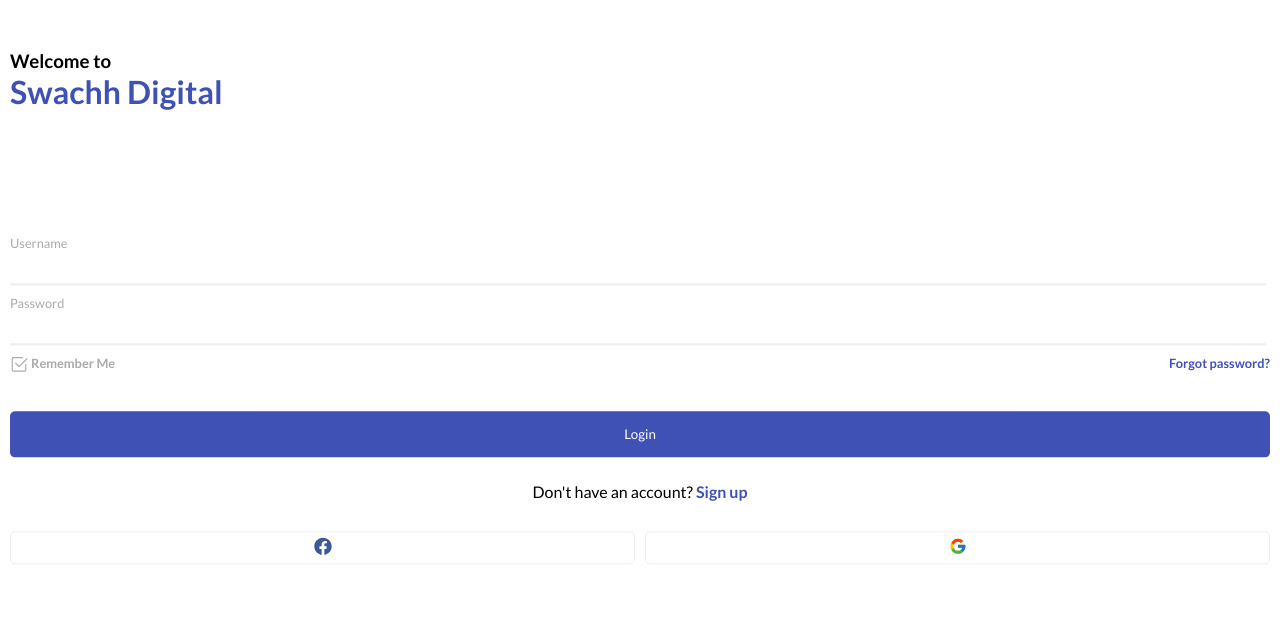
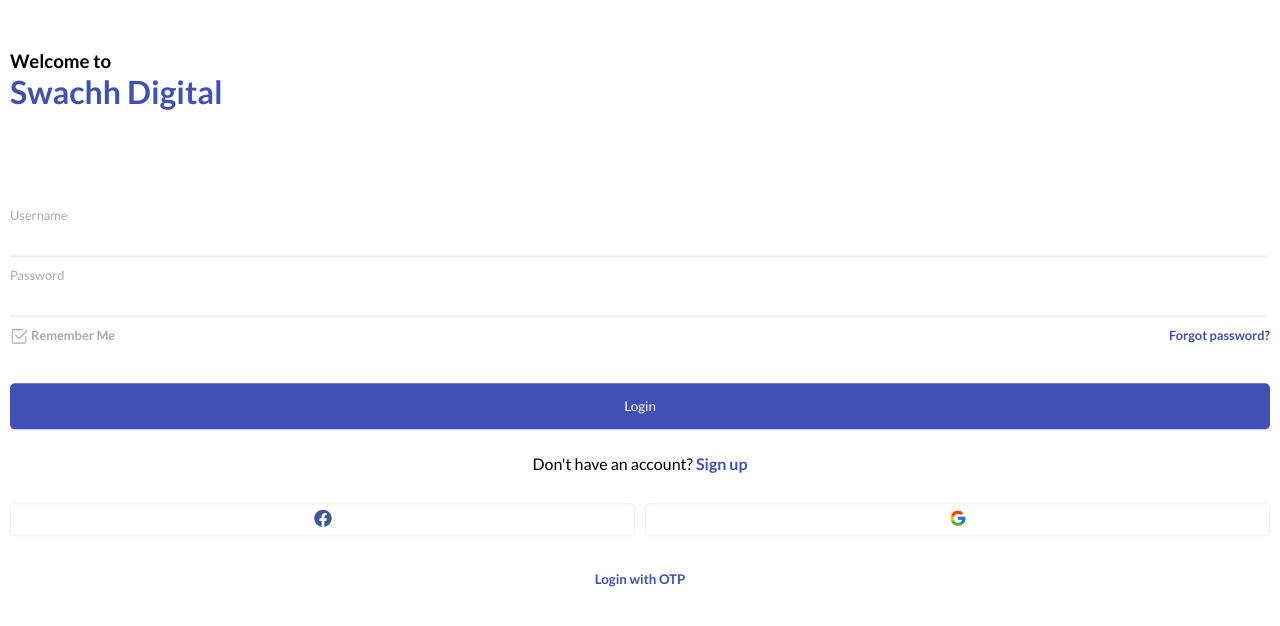
Before and after one commit to sivaprakashravi/swachh-digital-admin, a React (Create React App) app: page / in a window 1280 px wide. Shown: the top 626 px of the page. Built offline with nearby package versions, Linux system fonts and the light colour scheme.

Commit message:
otp login updated

```diff
--- a/src/modules/login/login.component.js
+++ b/src/modules/login/login.component.js
@@ -8,12 +8,13 @@
     constructor(props) {
         super(props);
         this.state = {
+            isOTPControl: false,
+            rememberMe: false
         };
     }
 
-    controls() {
+    userNameControls() {
         return (
-            <div className="controls">
             <ul>
                 <li>
                     <label>Username</label>
@@ -23,11 +24,34 @@
                     <label>Password</label>
                     <input type="password" />
                 </li>
-                    <li><span><BsCheckBox size="18" /><label>Remember Me</label></span><a className="fp" href="http://#">Forgot password?</a></li>
+                <li><span onClick={() => {
+                    this.setState({rememberMe: !this.state.rememberMe})
+                }}><BsCheckBox size="18" color={this.state.rememberMe ? '#3f51b5': null} /><label>Remember Me</label></span><a className="fp" href="http://#">Forgot password?</a></li>
                 <li><button className="primary">Login</button></li>
                 <li className="sign-up">Don't have an account? <a href="http://#">Sign up</a></li>
             </ul>
+        )
+    }
+
+    otpControls() {
+        return (
+            <ul>
+                <li>
+                    <label>Mobile Number</label>
+                    <input type="text" />
+                </li>
+                <li><button className="primary">Request OTP</button></li>
+                <li className="sign-up">Don't have an account? <a href="http://#">Sign up</a></li>
+            </ul>
+        )
+    }
+
+    controls() {
+        return (
+            <div className="controls">
+                {this.state.isOTPControl ? this.otpControls() : this.userNameControls()}
                 {this.externalControls()}
+                {this.switchControls()}
             </div>)
     }
 
@@ -36,6 +60,16 @@
             <div className="external-auth">
                 <button><FaFacebook size="18" color="#3b5998" /></button>
                 <button><FcGoogle size="18" /></button>
+            </div>
+        )
+    }
+
+    switchControls() {
+        return (
+            <div className="otp">
+                <button onClick={() => {
+                    this.setState({isOTPControl: !this.state.isOTPControl})
+                }}>Login with {this.state.isOTPControl ? 'Username' : 'OTP'}</button>
             </div>
         )
     }
--- a/src/modules/login/login.style.scss
+++ b/src/modules/login/login.style.scss
@@ -27,10 +27,14 @@
     transform: translate(-50%, -50%);
     width: calc(100% - 20px);
     margin: 10px;
+    .external-auth, .otp {
+        button {
+            padding: 5px;
+            margin-top: 20px;
+        }
+    }
     .external-auth {
       button {
-        padding: 5px;
-        margin-top: 20px;
         border: 1px solid $border-grey;
         border-radius: 5px;
         width: calc(50% - 5px);
@@ -42,6 +46,14 @@
           margin-left: 5px;
         }
       }
+    }
+    .otp {
+        text-align: center;
+        margin-top: 10px;
+        button {
+            color: $primary;
+            font-weight: bold;
+        }
     }
     ul {
       li {
```
Lines whose indentation alone changed are shown as unchanged.
